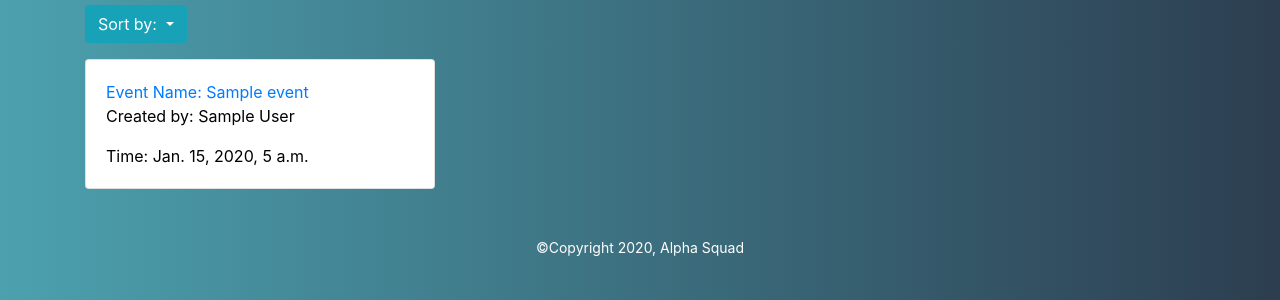
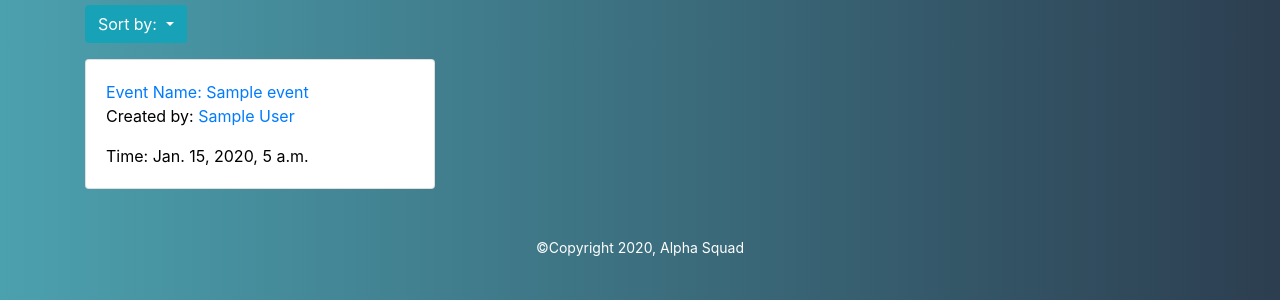
Before and after one commit to tchang421/MeetUpFinder, a Django app: page /events/ in a window 1280 px wide. Shown: the part 466-766 px from the top of the page. Run offline with Django 3.2, Linux system fonts and the light colour scheme; tables that the repository leaves empty hold one stand-in row (values such as "Sample post"); some libraries are stand-ins or nearby versions.

Commit message:
add links to profile in events index and detail

```diff
--- a/eventFinder/templates/eventFinder/index.html
+++ b/eventFinder/templates/eventFinder/index.html
@@ -31,7 +31,7 @@
                     <div class="card mb-5">
                         <div class="card-body">
                             <a href="{% url 'eventFinder:show' event.id%}" class="card-title">Event Name: {{event.event_name}}</a>
-                            <p class="card-text">Created by: {{event.author.profile.display_name}}</p>
+                            <p class="card-text">Created by: <a href="{% url 'userprofile:show' event.author.profile.id%}">{{event.author.profile.display_name}}</a></p>
                             <p class="card-text">Time: {{event.event_date}}</p>
                         </div>
                     </div>
--- a/eventFinder/templates/eventFinder/show.html
+++ b/eventFinder/templates/eventFinder/show.html
@@ -5,7 +5,7 @@
         <h1 class="display-3">{{event.event_name}}</h1>
         <p class="lead">Event Date: {{event.event_date|date:'Y-m-d'}}</p>
         <hr class="my-2">
-        <p>Published by {{event.author.profile.display_name}} on {{event.pub_date|date:'Y-m-d'}}</p>
+        <p>Published by <a href="{% url 'userprofile:show' event.author.profile.id%}">{{event.author.profile.display_name}}</a> on {{event.pub_date|date:'Y-m-d'}}</p>
         {% if user == event.author %}
             <a class="btn btn-primary" href="{% url 'eventFinder:update' event.id %}" role="button">Edit</a>
             <a class="btn btn-danger" href="{% url 'eventFinder:delete' event.id %}" role="button">Delete</a>
```
